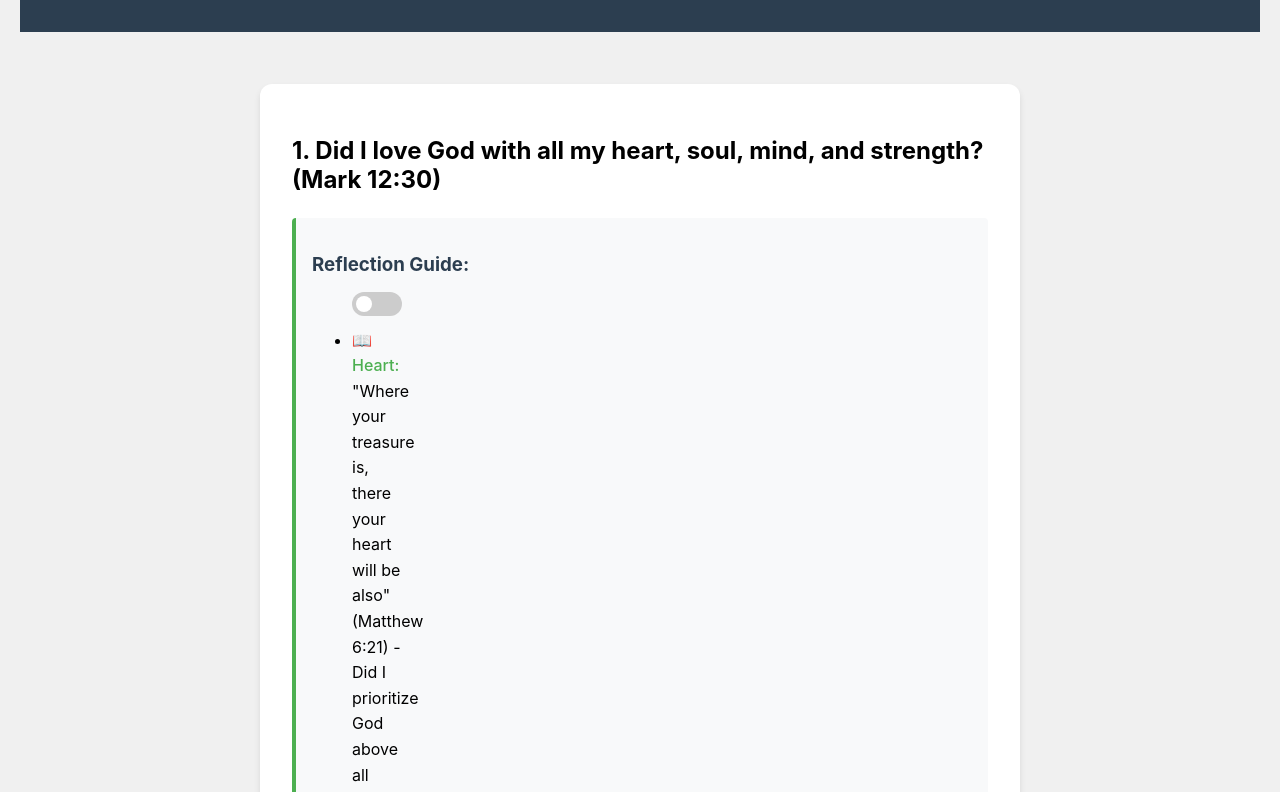
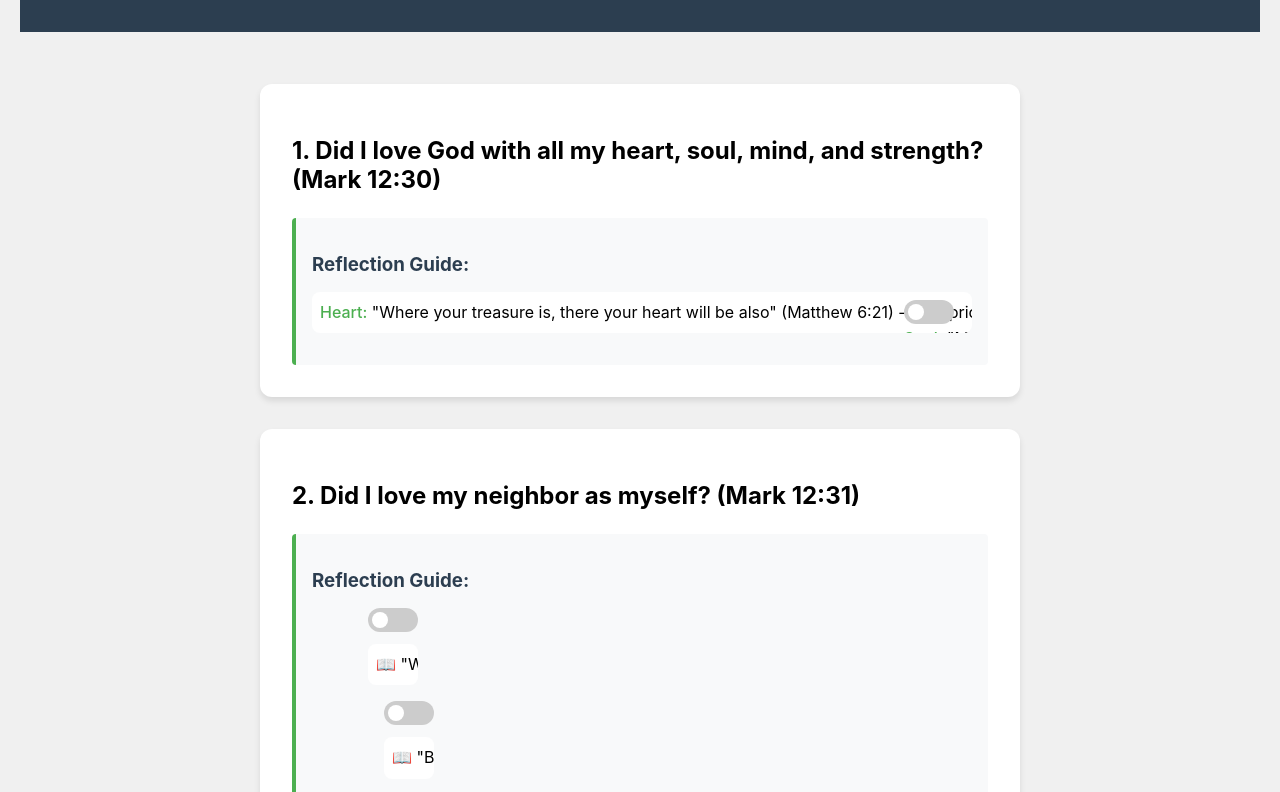
Before and after one commit to ParagonPrints/self-reflection, a plain HTML site: page spiritual-checkin.html in a window 1280 px wide. Shown: the part 154-946 px from the top of the page. Drawn offline with Linux system fonts and the light colour scheme.

Commit message:
'update layout'

```diff
--- a/spiritual-checkin.html
+++ b/spiritual-checkin.html
@@ -19,23 +19,46 @@
                 <h2>1. Did I love God with all my heart, soul, mind, and strength? (Mark 12:30)</h2>
                 <div class="scripture-guide">
                     <h3>Reflection Guide:</h3>
-                    <ul>
+                    <li class="guide-item">
+                    <div class="guide-text">
+                        <em>Heart:</em> "Where your treasure is, there your heart will be also" (Matthew 6:21) - Did I prioritize God above all else?
+                    </div>
+                    <label class="toggle-switch">
+                        <input type="checkbox" class="sub-question" data-question="1">
+                        <span class="slider"></span>
+                    <div class="guide-text">
+                        <em>Soul:</em> "My soul finds rest in God alone" (Psalm 62:1) - Did I cultivate spiritual rest through prayer?
+                    </div>
+                    <label class="toggle-switch">
+                        <input type="checkbox" class="sub-question" data-question="1">
+                        <span class="slider"></span>
+                    <div class="guide-text">
+                        <em>Mind:</em> "Set your minds on things above" (Colossians 3:2) - What occupied my thoughts today?
+                    </div>
                         <label class="toggle-switch">
                             <input type="checkbox" class="sub-question" data-question="1">
                             <span class="slider"></span>
-                        <li>📖 <em>Heart:</em> "Where your treasure is, there your heart will be also" (Matthew 6:21) - Did I prioritize God above all else?</li>
+                    <div class="guide-text">
+                        <em>Mind:</em> "Set your minds on things above" (Colossians 3:2) - What occupied my thoughts today?
+                    </div>
+                        <label class="toggle-switch">
+                        <input type="checkbox" class="sub-question" data-question="1">
+                        <span class="slider"></span>
+                    <ul>
+
+                        <li>📖 <em>Heart:</em> "Where your treasure is, there your heart will be also" (Matthew 6:21) - Did I prioritize God above all else?
                         <label class="toggle-switch">
                             <input type="checkbox" class="sub-question" data-question="1">
                             <span class="slider"></span>
-                        <li>📖 <em>Soul:</em> "My soul finds rest in God alone" (Psalm 62:1) - Did I cultivate spiritual rest through prayer?</li>
+                        <li>📖 <em>Soul:</em> "My soul finds rest in God alone" (Psalm 62:1) - Did I cultivate spiritual rest through prayer?
                         <label class="toggle-switch">
                             <input type="checkbox" class="sub-question" data-question="1">
                             <span class="slider"></span>
-                        <li>📖 <em>Mind:</em> "Set your minds on things above" (Colossians 3:2) - What occupied my thoughts today?</li>
+                        <li>📖 <em>Strength:</em> "Whatever you do, work at it with all your heart, as working for the Lord" (Colossians 3:23) - Did I serve wholeheartedly?
                         <label class="toggle-switch">
                             <input type="checkbox" class="sub-question" data-question="1">
                             <span class="slider"></span>
-                        <li>📖 <em>Strength:</em> "Whatever you do, work at it with all your heart, as working for the Lord" (Colossians 3:23) - Did I serve wholeheartedly?</li>
+                        <li>📖 </li>
                     </ul>
                 </div>
             </div>
@@ -62,7 +85,7 @@
                             <input type="checkbox" class="sub-question" data-question="1">
                             <span class="slider"></span>
                         <li>📖 "Let your speech always be gracious" (Colossians 4:6) - Did my words build others up?</li>
-                    </ul>
+                    </li>
                 </div>
             </div>
 
@@ -70,7 +93,7 @@
 <div class="scoring">
     <div class="main-score" data-question="1">
         <div class="score-header">
-            <span>👑 Love God Score: </span>
+            <span>👑 Love God: </span>
             <span class="score-percent">0%</span>
         </div>
         <div class="score-bar"></div>
@@ -78,7 +101,7 @@
 
     <div class="main-score" data-question="2">
         <div class="score-header">
-            <span>🫶 Love Others Score: </span>
+            <span>🫶 Love Others: </span>
             <span class="score-percent">0%</span>
         </div>
         <div class="score-bar"></div>
@@ -89,7 +112,7 @@
     <canvas id="spiritualChart"></canvas>
 </div>
 
-<button onclick="saveDailyCheckin()">Save Today's Check-In</button>
+<button id="saveDailyCheckin()">Save Today's Check-In</button>
         </div>
     </div>
 
--- a/styles.css
+++ b/styles.css
@@ -181,10 +181,46 @@ button:hover {
 }
 
 /* Spiritual Check-In Specific Styles */
+/* Scripture Guide Items */
+.scripture-guide li {
+    display: flex;
+    justify-content: space-between;
+    align-items: center;
+    margin: 1rem 0;
+    padding: 0.5rem;
+    background: white;
+    border-radius: 8px;
+}
+
+.guide-text {
+    flex: 1;
+    margin-right: 1rem;
+    min-width: 0; /* Prevent overflow */
+}
+
+/* Prevent text wrapping */
+.scripture-guide em,
+.scripture-guide li {
+    white-space: nowrap;
+    overflow: hidden;
+    text-overflow: ellipsis;
+}
+
+.scripture-guide li:hover {
+    white-space: normal;
+}
+
+/* Toggle Positioning */
+.toggle-switch {
+    flex-shrink: 0;
+    margin-left: 1rem;
+}
+
 .spiritual-checkin {
     max-width: 800px;
     margin: 0 auto;
     padding: 20px;
+    overflow: hidden
 }
 
 .question-card {
@@ -201,6 +237,7 @@ button:hover {
     background: #f8f9fa;
     border-left: 4px solid #4CAF50;
     border-radius: 4px;
+    min-width: 300px
 }
 
 .scripture-guide h3 {
```
